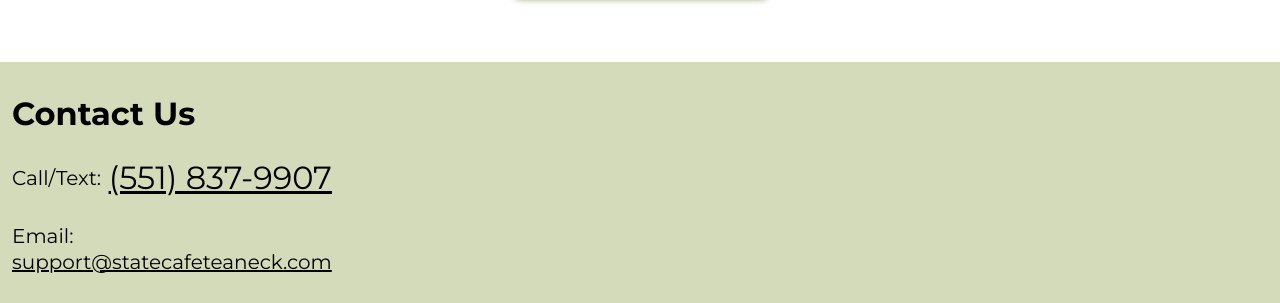
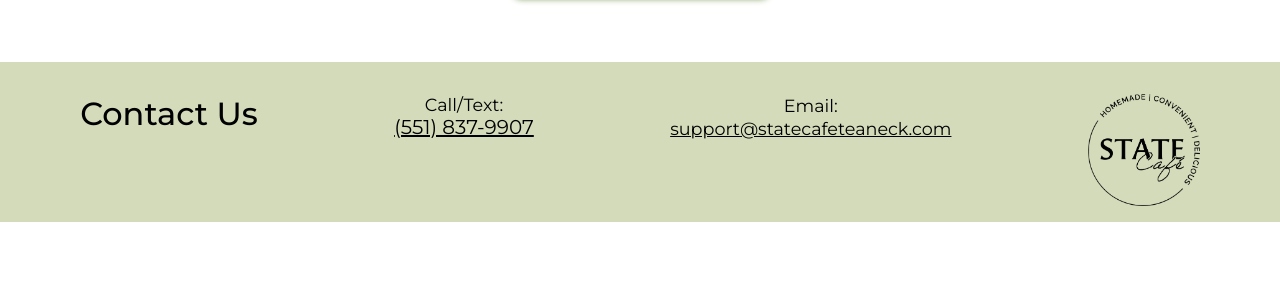
Before and after one commit to tzvi2/State-Cafe, a React (Create React App) app in the folder frontend/: page / in a window 1280 px wide. Shown: the part 2221-2524 px from the top of the page. After the commit the page ends 2443 px from the top, so only its background shows below. Built offline with nearby package versions, Linux system fonts and the light colour scheme; no server answers.

Commit message:
added logo to home page footer

```diff
--- a/frontend/src/components/header/Header.js
+++ b/frontend/src/components/header/Header.js
@@ -31,6 +31,9 @@
         <div className={styles.topBar}>
           <Hamburger className={styles.hamburgerReact} toggled={isOpen} toggle={() => setIsOpen(!isOpen)}/>
           <NavLink onClick={() => setIsOpen(false)} className={styles.logo} to="/">State Cafe</NavLink>
+          {/* <NavLink onClick={() => setIsOpen(false)} className={styles.logo} to="/">
+            <img src={logo}></img>
+          </NavLink> */}
           <NavLink to="cart" className={({ isActive }) => getNavLinkClass(isActive, styles.cart)}>
             <ShoppingCart onClick={() => setIsOpen(false)} className={styles.cartIcon}/>
             {cart.totalCount > 0 && <span className={styles.cartItemCount}>{cart.totalCount}</span>}
--- a/frontend/src/components/home page slides/ContactSlide.js
+++ b/frontend/src/components/home page slides/ContactSlide.js
@@ -1,6 +1,7 @@
 import React from 'react'
 import { Phone } from 'lucide-react'
 import styles from '../styles/home page slides styles/ContactSlide.module.css'
+import logo from '../../images/logo.png'
 
 function ContactSlide() {
 	return (
@@ -15,7 +16,9 @@
 					<p className={styles.text}>Email:</p>
 					<a href="mailto:support@statecafeteaneck.com">support@statecafeteaneck.com</a>
 				</div>
+				<img src={logo}></img>
 			</div>
+
 		</div>
 	)
 }
--- a/frontend/src/components/home page slides/WelcomeSlide.js
+++ b/frontend/src/components/home page slides/WelcomeSlide.js
@@ -1,6 +1,7 @@
 import React from 'react'
 import styles from '../styles/home page slides styles/WelcomeSlide.module.css'
 import { CalendarCheck2, ShoppingBasket, DoorClosed } from 'lucide-react';
+import logo from '../../images/logo.png'
 
 
 function WelcomeSlide() {
@@ -14,6 +15,7 @@
 	return (
 		<div className={styles.welcomeSlide}>
 			<p className={styles.header}>Welcome to State Cafe.</p>
+			{/* <img src={logo} className={styles.logo}></img> */}
 			<p className={styles.sub_header}>We deliver <strong>ready-to-eat kosher food</strong> in the Teaneck area.</p>
 
 			{/* <div className={styles.scrolling_steps_animation}>
--- a/frontend/src/components/styles/home page slides styles/ContactSlide.module.css
+++ b/frontend/src/components/styles/home page slides styles/ContactSlide.module.css
@@ -1,11 +1,26 @@
 .slide {
 	padding: 2rem .75rem;
 	background: #D3DBBA;
+	padding-bottom: 1rem;
 }
 
 .slide h2 {
 	font-size: 1.5rem;
 	text-align: start;
+	font-weight: 500;
+	margin: 0;
+}
+
+.contact {
+	display: flex;
+	flex-direction: column;
+	row-gap: 1rem;
+}
+
+.contact img {
+	height: 7rem;
+	width: 7rem;
+
 }
 
 .phoneLine {
@@ -16,13 +31,15 @@
 }
 
 .phoneLine a {
-	font-size: 1.25rem;
+	font-size: 1.1rem;
 	color: black;
 	text-decoration: underline;
+	margin: 0;
 }
 
 .phoneLine p {
-	font-size: 1.25rem;
+	font-size: 1.1rem;
+	margin: 0;
 }
 
 .emailLine {
@@ -34,13 +51,13 @@
 }
 
 .emailLine a {
-	font-size: 1.25rem;
+	font-size: 1.1rem;
 	color: black;
 	text-decoration: underline;
 }
 
 .emailLine p {
-	font-size: 1.25rem;
+	font-size: 1.1rem;
 	margin: .1rem 0;
 }
 
@@ -76,9 +93,15 @@
 
 	.contact {
 		display: flex;
+		flex-direction: row;
+		row-gap: 1vw;
+		width: 100%;
+		justify-content: space-around;
+	}
+
+	.contact div {
+		display: flex;
 		flex-direction: column;
-		width: 30%;
-		row-gap: 1vw;
 	}
 
 	.phoneLine {
@@ -95,11 +118,11 @@
 	}
 
 	.phoneLine a {
-		font-size: 2rem;
+		font-size: 1.25rem;
 	}
 
 	.hours h4, .hours p {
-		font-size: 2rem;
+		font-size: 1.25rem;
 		margin: 0;
 	}
 
```
Also changed, not shown: frontend/src/components/styles/header styles/Header.module.css (+14 -0 lines), frontend/src/images/logo.png (added).
